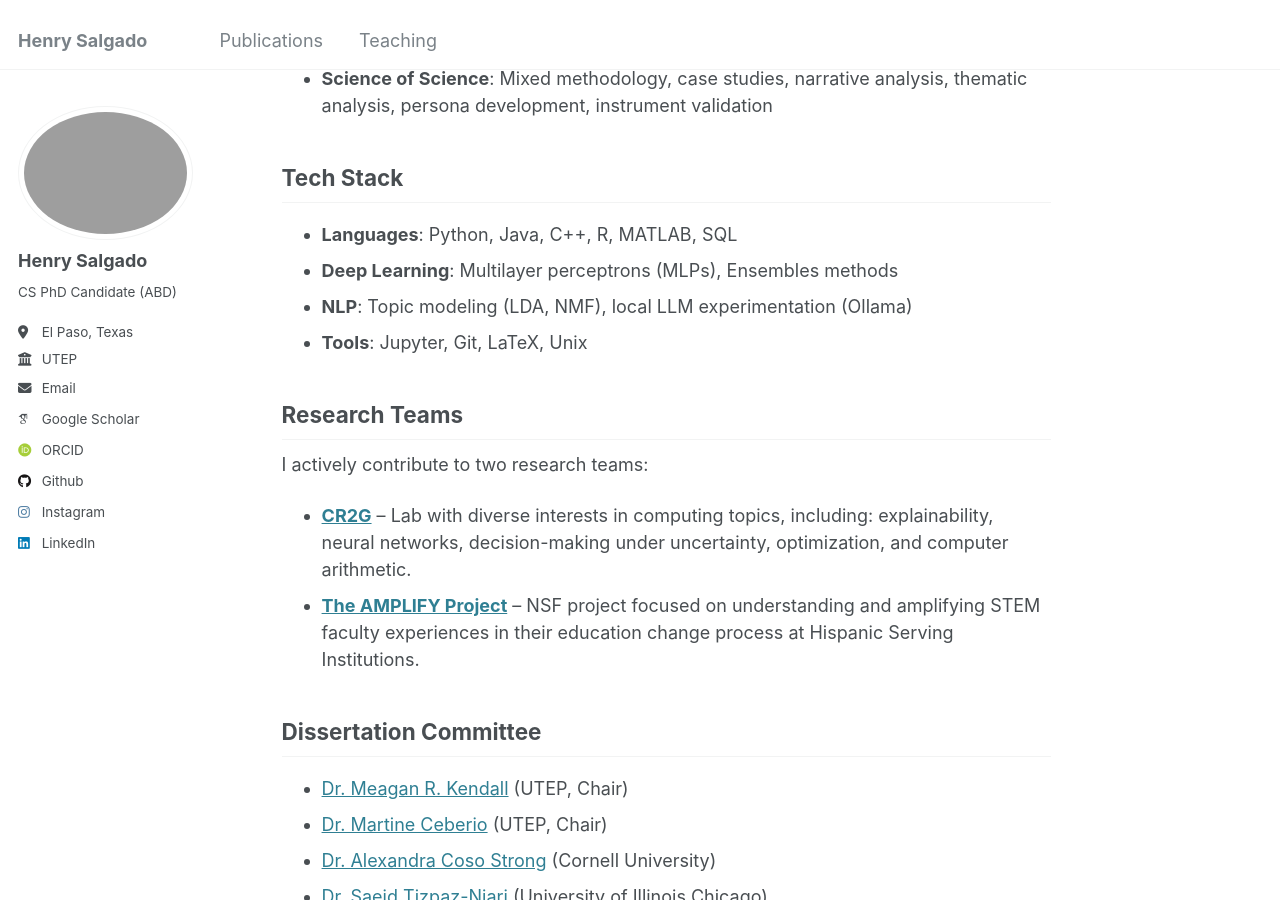
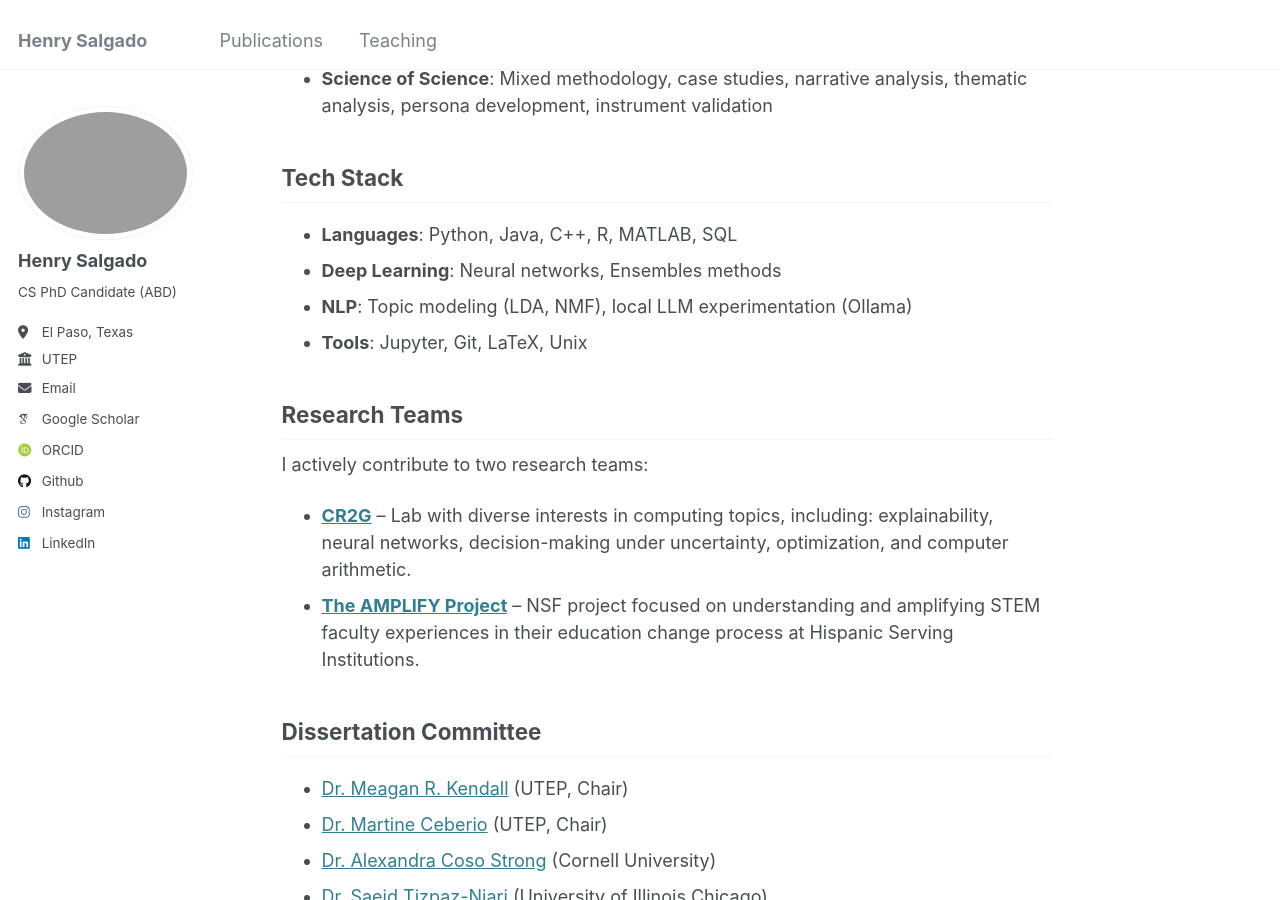
Before and after one commit to eigenhenry/eigenhenry.github.io, a Jekyll site: the page built from _pages/about.md, in a window 1280 px wide and 900 px high, scrolled down 612 px. Built offline with Jekyll 4.4.1, drawn with Linux system fonts in a browser that asks for light colours; some web fonts are replaced.

Commit message:
Update deep learning section in about.md

```diff
--- a/_pages/about.md
+++ b/_pages/about.md
@@ -23,7 +23,7 @@ Hello! My name is Henry. I am a PhD candidate in Computer Science (ABD) at the U
 ## Tech Stack
 
 - **Languages**: Python, Java, C++, R, MATLAB, SQL
-- **Deep Learning**: Multilayer perceptrons (MLPs), Ensembles methods
+- **Deep Learning**: Neural networks, Ensembles methods
 - **NLP**: Topic modeling (LDA, NMF), local LLM experimentation (Ollama)
 - **Tools**: Jupyter, Git, LaTeX, Unix
 
```
